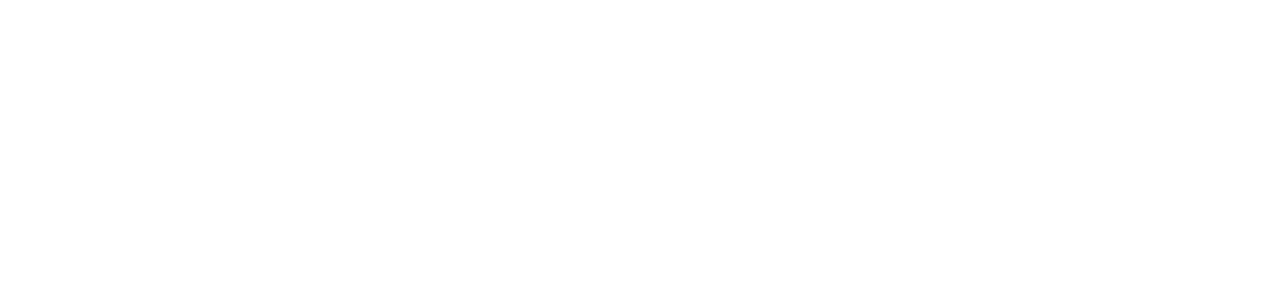
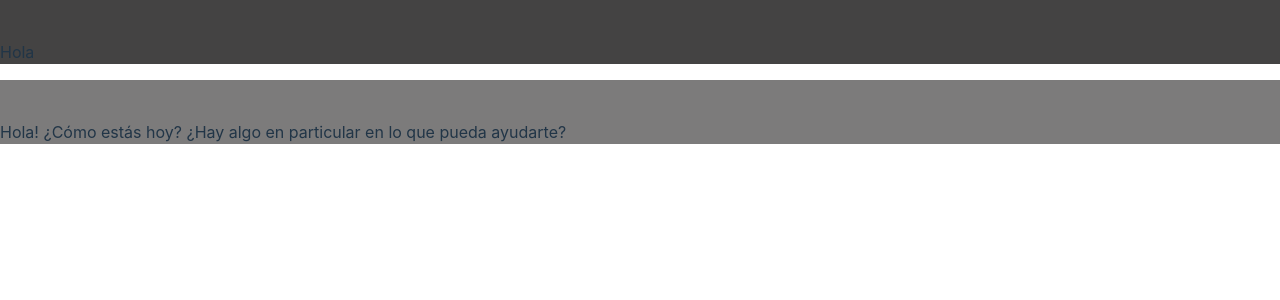
Before and after one commit to SisiVic/openai-chatgpt, a Vue app: page / in a window 1280 px wide. Shown: the top 300 px of the page. Built offline with nearby package versions, Linux system fonts and the light colour scheme.

Commit message:
Tags implementation

```diff
--- a/src/components/IndexChat.vue
+++ b/src/components/IndexChat.vue
@@ -1,5 +1,23 @@
 <template>
+  <div class="IndexChat">
+    <section class="IndexChat-conversation">
+      <div class="IndexChat-userAnswer">
+        <img src="" alt="">
+        <p>Hola</p>
+        <div class="IndexChat-icons">
+        </div>
+      </div>
+      <div class="IndexChat-chatAnswer">
+        <img src="" alt="">
+        <p>Hola! ¿Cómo estás hoy? ¿Hay algo en particular en lo que pueda ayudarte?</p>
+        <div class="IndexChat-icons">
+        </div>
+      </div>
+    </section>
+    <section class="IndexChat-input">
 
+    </section>
+  </div>
 </template>
 
 <script setup>
@@ -7,5 +25,27 @@
 </script>
 
 <style scoped>
+.IndexChat-conversation {
+
+}
+.IndexChat-conversation{
+
+}
+
+.IndexChat-input {
+
+}
+
+.IndexChat-userAnswer {
+  background-color: rgb(68, 67, 67);
+}
+
+.IndexChat-chatAnswer {
+  background-color: rgb(124, 123, 123);
+}
+
+.IndexChat-icons {
+
+}
 
 </style>
--- a/src/style.css
+++ b/src/style.css
@@ -35,8 +35,6 @@
 
 body {
   margin: 0;
-  display: flex;
-  place-items: center;
   min-width: 320px;
   min-height: 100vh;
 }
@@ -70,10 +68,7 @@
 }
 
 #app {
-  max-width: 1280px;
-  margin: 0 auto;
-  padding: 2rem;
-  text-align: center;
+  width: 100%;
 }
 
 @media (prefers-color-scheme: light) {
```
Also changed, not shown: src/App.vue (+13 -3 lines).
